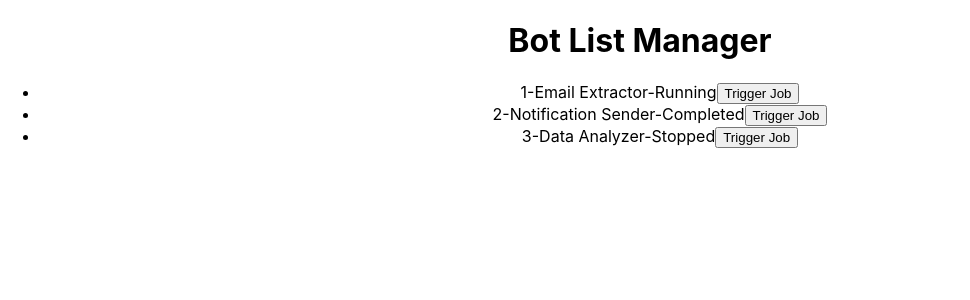
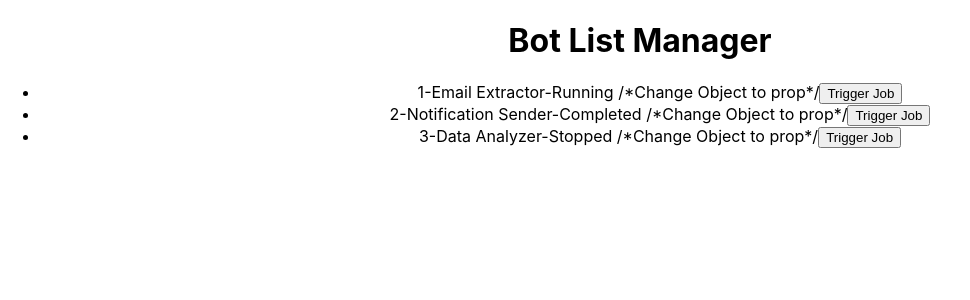
Before and after one commit to mstafford93/bot-list-manager, a React (Create React App) app: page / in a window 1280 px wide. Shown: the top 300 px of the page, without its empty margins (0-970 px from the left). Built offline with nearby package versions, Linux system fonts and the light colour scheme.

Commit message:
changes to proccesing onClick

```diff
--- a/src/BotListManager.js
+++ b/src/BotListManager.js
@@ -8,18 +8,18 @@ const BotListManager = () => {
   ]);
 
   const triggerJob = (id) => {
-    setBots(bots.map((bot) => (bot.id === 1 ? {...bot, status: "Processing"} : bot)))
+    setBots(bots.map((bot) => (bot.id === id ? {...bot, status: "Processing"} : bot)))
     console.log(id)
 
   };
 
-
+  /*Change Object to prop*/
   return (
     <div className="bot-list-manager">
       <h1>Bot List Manager</h1>
       <ul>
-        {bots.map(({id, name, status}) => <li key={id}>{id}-{name}-{status}
-          <button onClick={() => triggerJob({id})}>Trigger Job</button></li>)}
+        {bots.map((bot) => <li key={bot.id}>{bot.id}-{bot.name}-{bot.status} /*Change Object to prop*/
+          <button onClick={() => triggerJob(bot.id)}>Trigger Job</button></li>)}
       </ul>
     </div>
   );
```
